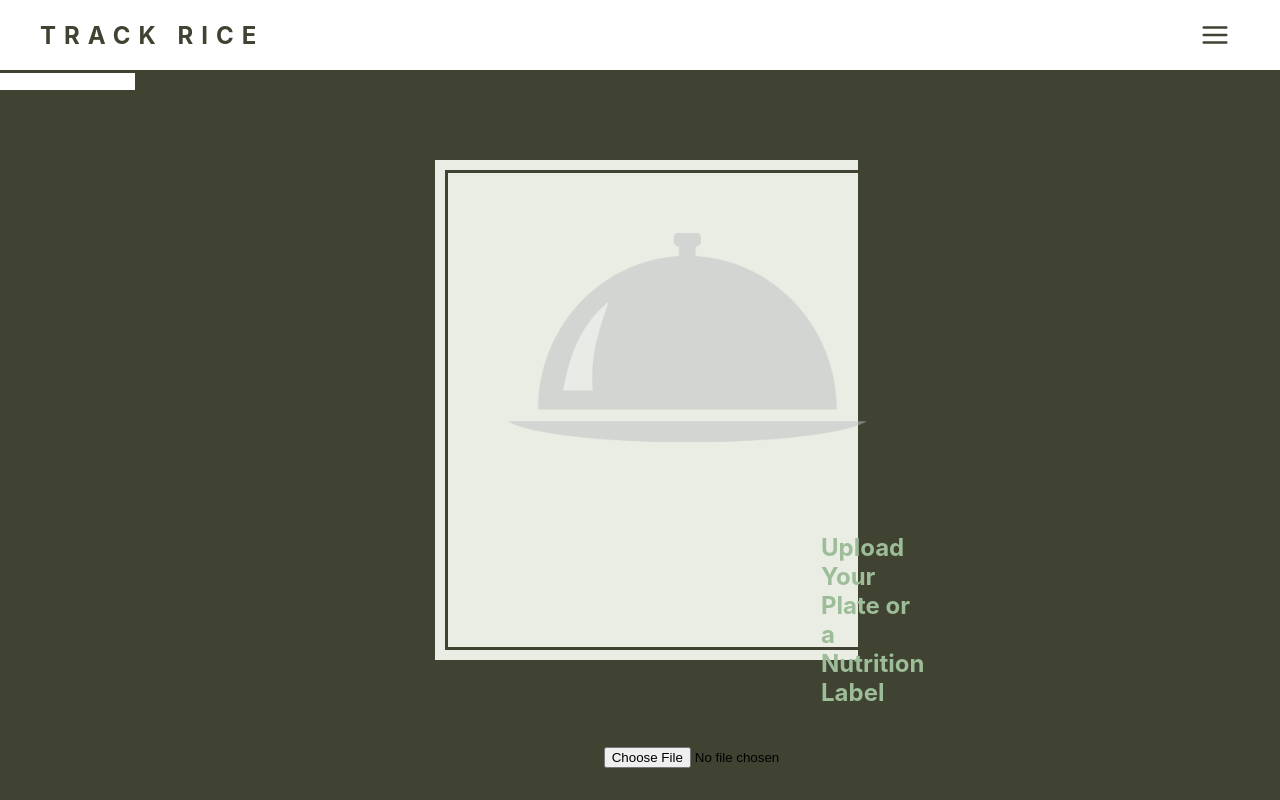
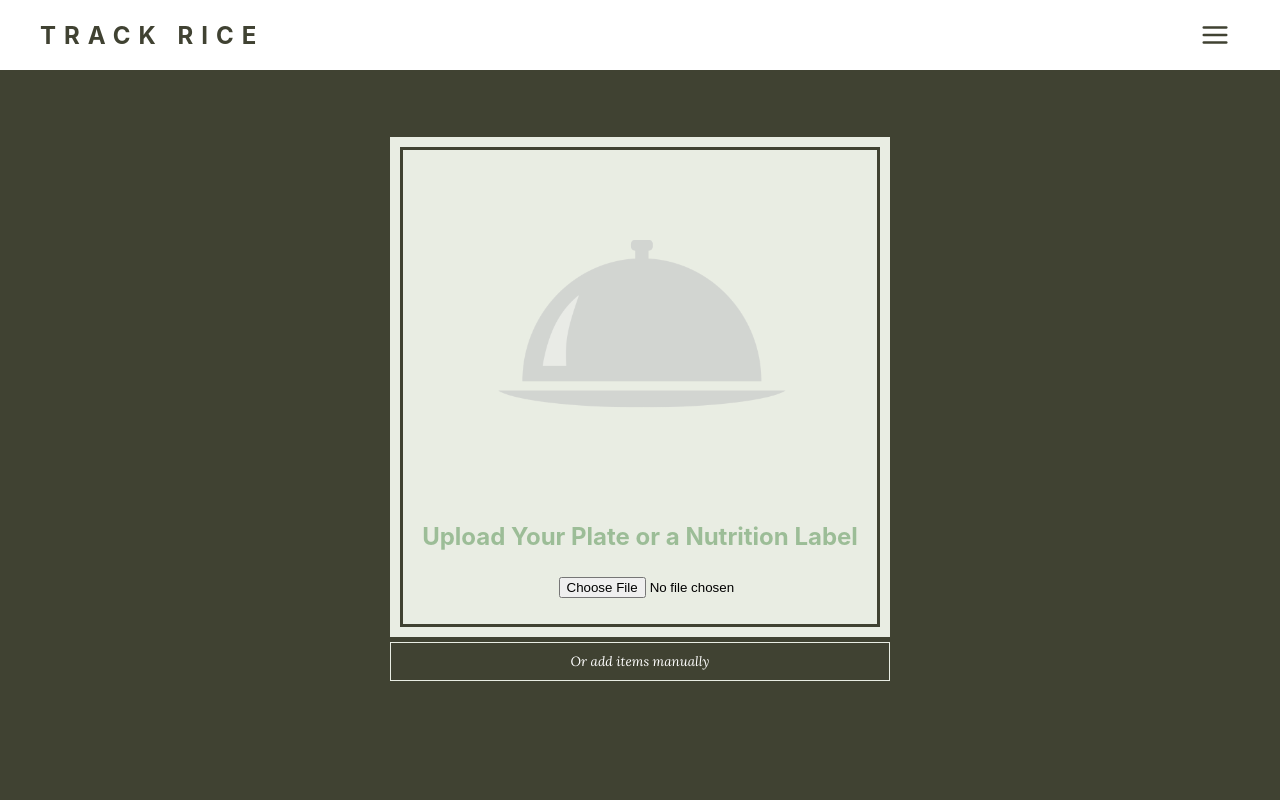
Before and after one commit to Damor17/hackRice23, a React (Create React App) app in the folder frontend/: page /upload in a window 1280 px wide. Built offline with nearby package versions, Linux system fonts and the light colour scheme; no server answers.

Commit message:
fix upload page

```diff
--- a/frontend/src/App.js
+++ b/frontend/src/App.js
@@ -4,6 +4,7 @@ import { Route, Routes } from "react-router-dom";
 import Home from "./pages/Home.js";
 import Graphs from "./pages/Graphs.js";
 import Upload from "./pages/Upload.js";
+import ManualAdd from "./body/manualAdd.js";
 
 function App() {
   const [mealData, setMealData] = useState([]);
@@ -32,6 +33,7 @@ function App() {
         <Route path="/meals-page" element={<MealsPage mealData={mealData} setMealData={setMealData} />}/>
         <Route path="/graphs" element={<Graphs />}/>
         <Route path="/upload" element={<Upload />} />
+        <Route path="/manual-add" element={<ManualAdd />} />
       </Routes>
     </div>
   );
--- a/frontend/src/UploadStuff/Upload.module.css
+++ b/frontend/src/UploadStuff/Upload.module.css
@@ -1,51 +1,4 @@
 @import url('https://fonts.googleapis.com/css2?family=Lora:ital@1&display=swap');
-
-.UploadAdd {
-    position: absolute;
-    background-color: white;
-    left: 10%;
-    right: 10%;
-    padding: 10px;
-    top: 13%;
-  }
-
-  .UploadHeaderText {
-    color: #e9ede3;
-    margin-bottom: 20px;
-    margin-left: 375px;
-  }
-
-  .UploadImgContainer{
-    width: 480px;
-    height: 480px;
-    border: 1px solid blue;
-  }
-
-  .UploadHeader {
-    display: flex;
-    flex-direction: row;
-    justify-content: space-between;
-    align-items: center;
-  }
-
-  .UploadImage {
-    width: 100%;
-    height: 100%;
-    object-fit: contain;
-  }
-
-  .add-manually {
-    border: none;
-    background-color: white;
-    font-style: italic;
-    font-family: 'Lora', serif;
-    color: white;
-    cursor: pointer;
-  }
-
-  .add-manually:hover {
-    text-decoration: underline;
-  }
 
 .upload-page {
   background-color: #404232;
@@ -53,37 +6,19 @@
 }
 
 .UploadAdd {
-  position: absolute;
   background-color:#e9ede3;
-  left: 34%;
-  right: 33%;
+  width: 500px;
+  height: 500px;
   padding: 10px;
-  top: 20%;
+  margin-left: auto;
+  margin-right: auto;
+  margin-top: 67px;
 }
 
-.UploadHeaderText {
-  color: #9CBD97;
-  margin-bottom: 40px;
-  margin-top: -20px;
-}
-
-.UploadImgContainer{
+.UploadImgContainer {
   width: 480px;
   height: 480px;
-  margin: auto;
   border: 3px solid #404232;
-}
-
-.cloche-icon {
-  width: 400px;
-  height: 400px;
-  opacity: 0.5;
-}
-
-.UploadImage {
-  width: 100%;
-  height: 100%;
-  object-fit: contain;
 }
 
 .upload-away {
@@ -92,9 +27,42 @@
   display: flex;
   flex-direction: column;
   align-items: center;
-  margin-top: -20px;
+  justify-content: space-evenly;
+}
+
+.cloche-icon {
+  width: 320px;
+  height: 320px;
+  opacity: 0.5;
+}
+
+.UploadHeaderText {
+  color: #9CBD97;
 }
 
 .file-upload {
   margin-left: 90px;
 }
+
+.add-manually {
+  border: 1px solid #e9ede3;
+  font-style: italic;
+  font-family: 'Lora', serif;
+  color: white;
+  cursor: pointer;
+  padding: 10px;
+  margin-top: 15px;
+  width: 500px;
+  margin-left: -10px;
+  background-color: transparent;
+}
+
+.add-manually:hover {
+  text-decoration: underline;
+}
+
+.UploadImage {
+  width: 100%;
+  height: 100%;
+  object-fit: contain;
+}
--- a/frontend/src/body/manualAdd.js
+++ b/frontend/src/body/manualAdd.js
@@ -1,20 +1,13 @@
 import { useState } from "react";
-import {AiFillCaretLeft} from 'react-icons/ai'
+import {AiFillPlusCircle} from "react-icons/ai";
 
-import {AiFillPlusCircle} from "react-icons/ai"
-
-const  ManualAdd= ({ isManual, setIsManual, setIsChanger }) => {
+const  ManualAdd= () => {
     const initialFormInside = {
         grams: 0,
         Carbs: 0,
         Protein:0,
         Fat: 0 ,
         Calories: 0,
-    }
-
-    const handleBackClick = () => {
-        setIsManual(false);
-        setIsChanger(true);
     }
 
     const initialForm = {};
@@ -34,16 +27,12 @@ const  ManualAdd= ({ isManual, setIsManual, setIsChanger }) => {
     //ADD TO DATABASE
 
     setInputValues({});
-    setIsManual(false);
   }
 
     const blanks = ['Food', 'Grams', 'Carbs', 'Protein', 'Fat', 'Calories']
 
     return (
       <div className="ManualAdd">
-        <div>
-            <AiFillCaretLeft className="back-button" color="white" size={30} onClick={handleBackClick}/>
-        </div>
         <div className="ManualAdd2">
             {blanks.map((item, index) => (
                 item == 'Food' ? (
--- a/frontend/src/pages/Upload.js
+++ b/frontend/src/pages/Upload.js
@@ -20,8 +20,8 @@ const Upload = () => {
           {!file && <UploadGoAway setFile={setFile} />}
           {file && <img className={UploadCSS["UploadImage"]} src={file} />}
         </div>
+        <button onClick={() => navigate("/manual-add")} className={UploadCSS["add-manually"]}>Or add items manually</button>
       </div>
-      <button className={UploadCSS["add-manually"]}>or add items manually</button>
     </div>
   );
 }
```
